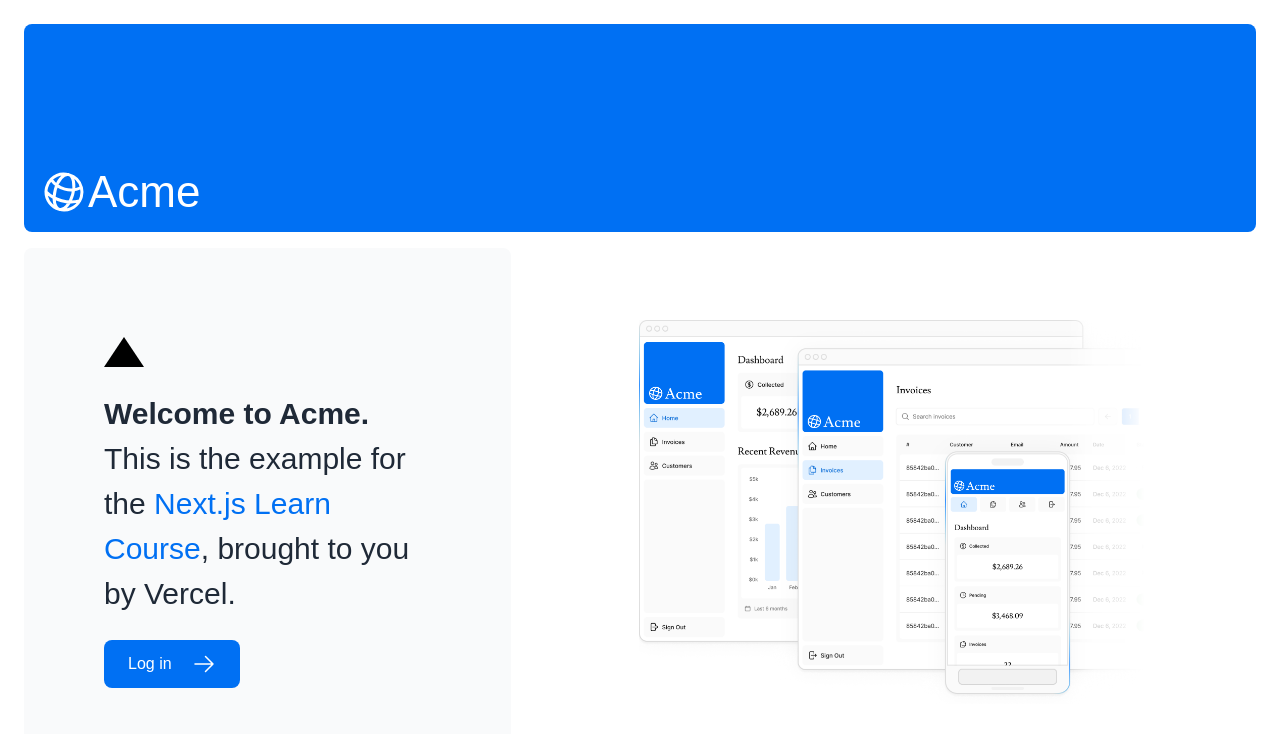
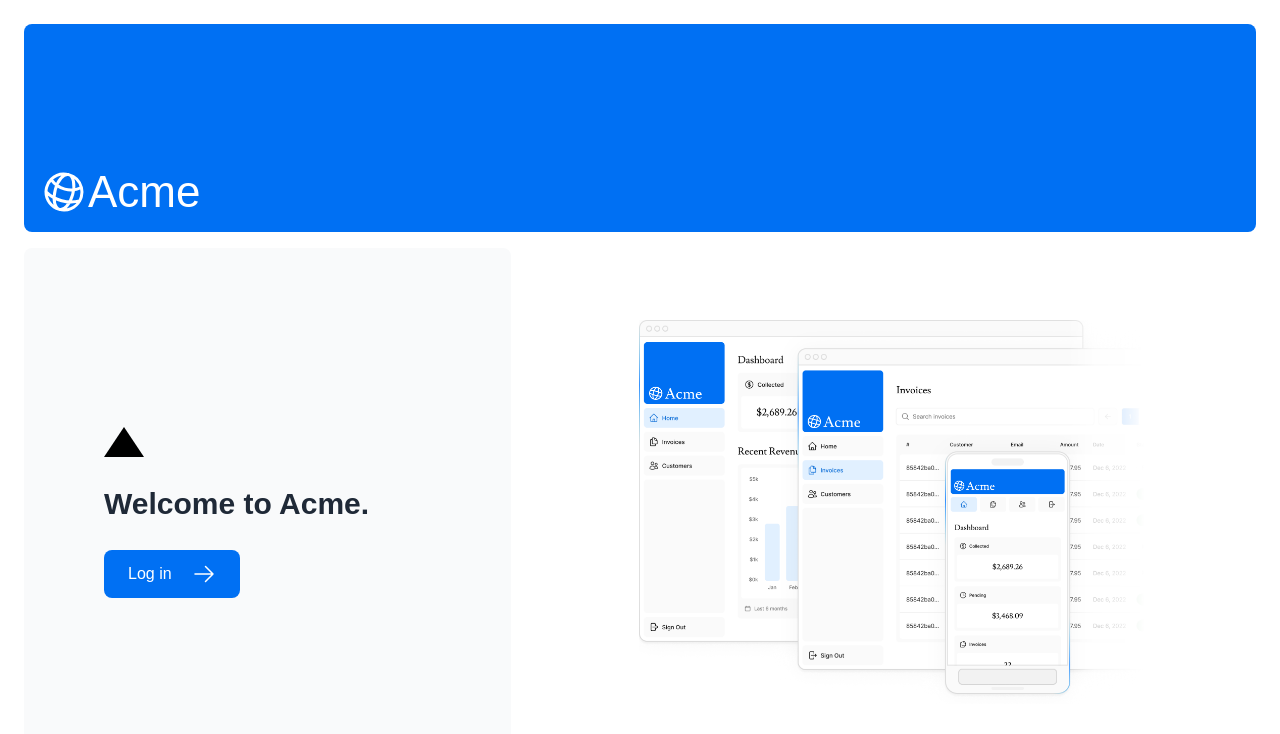
Before and after one commit to SergiuPlesco/dashboard-nextjs, a Next.js app: page / in a window 1280 px wide. Shown: the top 734 px of the page. Built offline with nearby package versions, Linux system fonts and the light colour scheme; a web font is replaced by a local one.

Commit message:
clean up

```diff
--- a/app/page.tsx
+++ b/app/page.tsx
@@ -15,11 +15,7 @@
           {/* <div className="h-0 w-0 border-b-[30px] border-l-[20px] border-r-[20px] border-b-black border-l-transparent border-r-transparent" /> */}
           <div className={styles.shape}></div>
           <p className={`text-xl text-gray-800 md:text-3xl md:leading-normal`}>
-            <strong>Welcome to Acme.</strong> This is the example for the{' '}
-            <a href="https://nextjs.org/learn/" className="text-blue-500">
-              Next.js Learn Course
-            </a>
-            , brought to you by Vercel.
+            <strong>Welcome to Acme.</strong>
           </p>
           <Link
             href="/login"
--- a/app/ui/invoices/edit-form.tsx
+++ b/app/ui/invoices/edit-form.tsx
@@ -23,7 +23,7 @@
 
   const updateInvoiceWithId = updateInvoice.bind(null, invoice.id);
   const [state, dispatch] = useFormState(updateInvoiceWithId, initialState);
-  console.log(state);
+
   return (
     <form action={dispatch}>
       <div className="rounded-md bg-gray-50 p-4 md:p-6">
```
